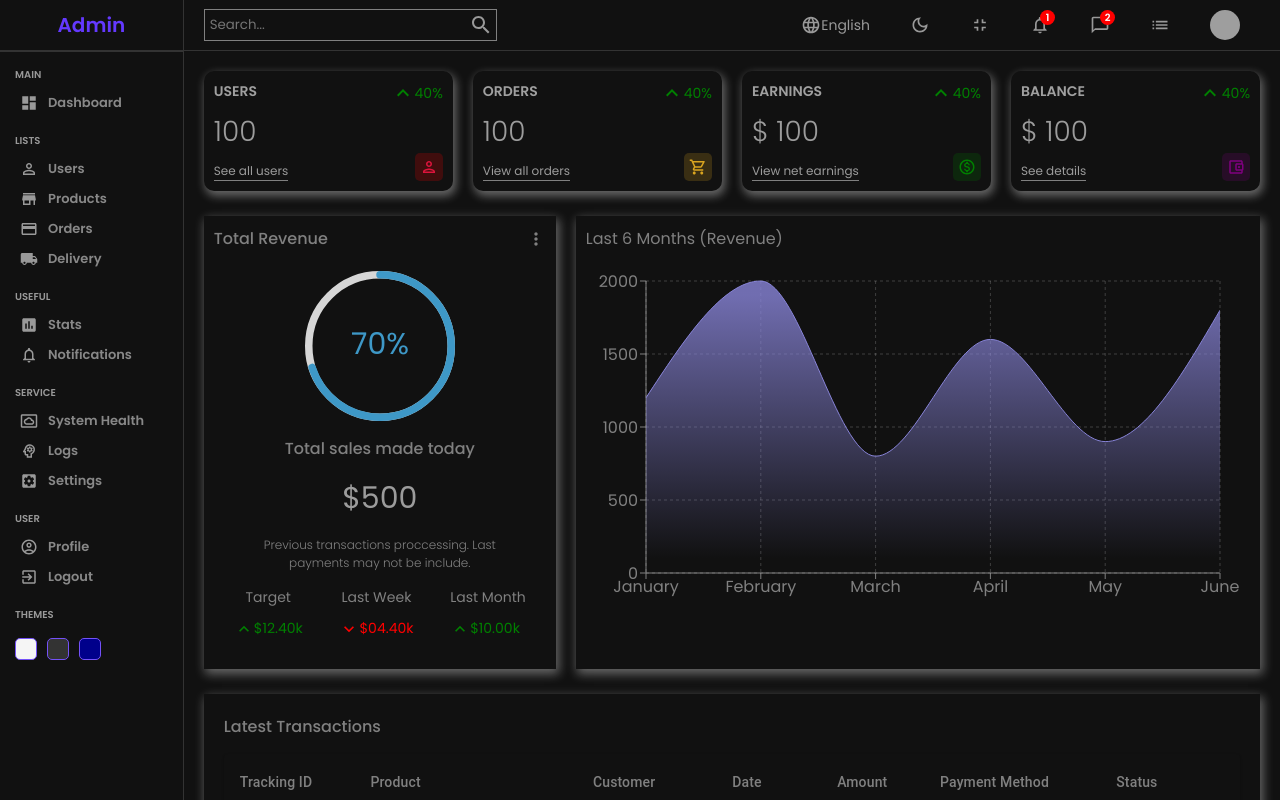
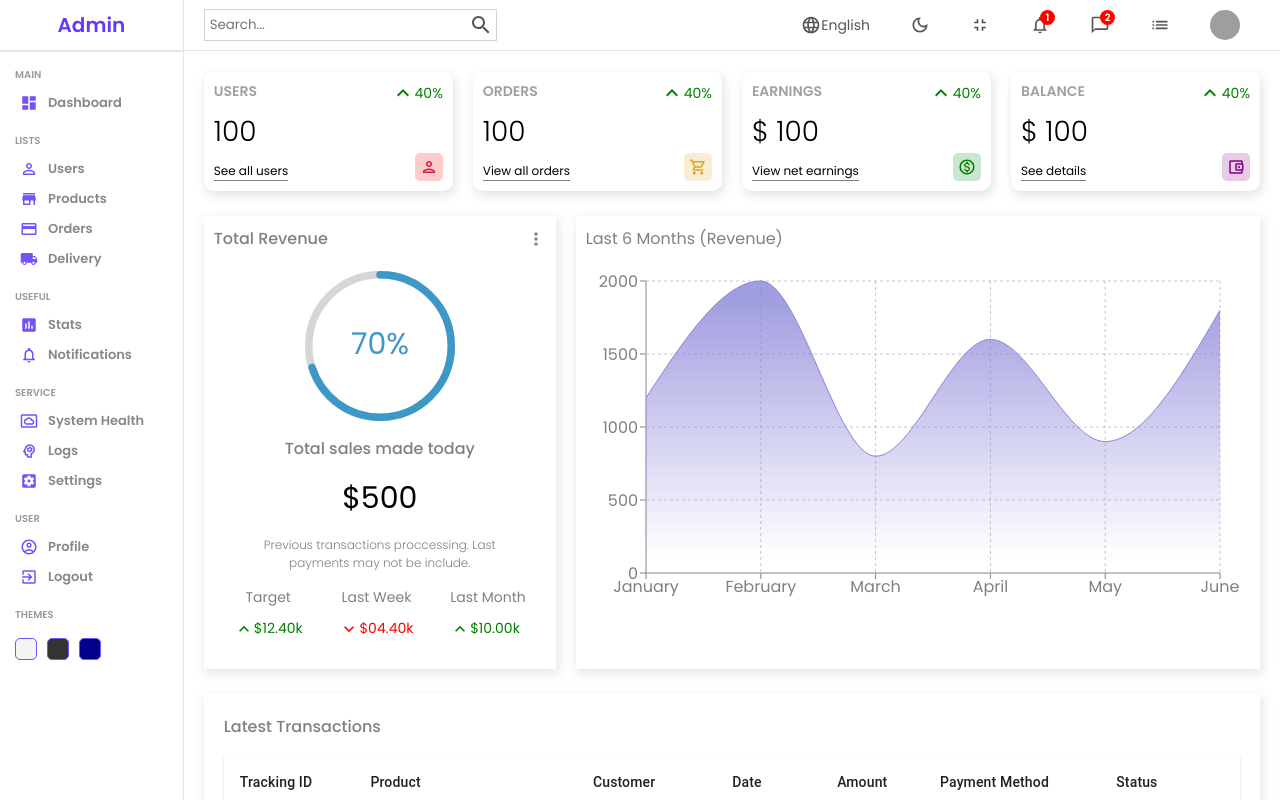
Before and after one commit to engnurulamin/react-admin, a React (Vite) app: page / in a window 1280 px wide. Shown: the top 800 px of the page. Built offline with nearby package versions, Linux system fonts and the light colour scheme; grey boxes are pictures that could not be loaded.

Commit message:
user context

```diff
--- a/src/App.jsx
+++ b/src/App.jsx
@@ -6,10 +6,13 @@
 import New from "./pages/new/New";
 import { productInputs, userInputs } from "./sources/formsource";
 import "./style/dark.scss";
+import { useContext } from "react";
+import { DarkModeContext } from "./context/DarkModeContext.jsx";
 
 function App() {
+  const { darkMode } = useContext(DarkModeContext);
   return (
-    <div className="app dark">
+    <div className={darkMode ? "app dark" : "app"}>
       <BrowserRouter>
         <Routes>
           <Route path="/">
--- a/src/context/DarkModeContext.jsx
+++ b/src/context/DarkModeContext.jsx
@@ -1,6 +1,6 @@
 import { createContext } from "react";
+import { useReducer } from "react";
 import DarkModeReducer from "./DarkModeReducer";
-import { useReducer } from "react";
 const INITIAL_STATE = {
   darkMode: false,
 };
--- a/src/main.jsx
+++ b/src/main.jsx
@@ -1,9 +1,12 @@
-import React from 'react'
-import ReactDOM from 'react-dom/client'
-import App from './App.jsx'
+import React from "react";
+import ReactDOM from "react-dom/client";
+import App from "./App.jsx";
+import { DarkModeContextProvider } from "./context/DarkModeContext.jsx";
 
-ReactDOM.createRoot(document.getElementById('root')).render(
+ReactDOM.createRoot(document.getElementById("root")).render(
   <React.StrictMode>
-    <App />
-  </React.StrictMode>,
-)
+    <DarkModeContextProvider>
+      <App />
+    </DarkModeContextProvider>
+  </React.StrictMode>
+);
```
